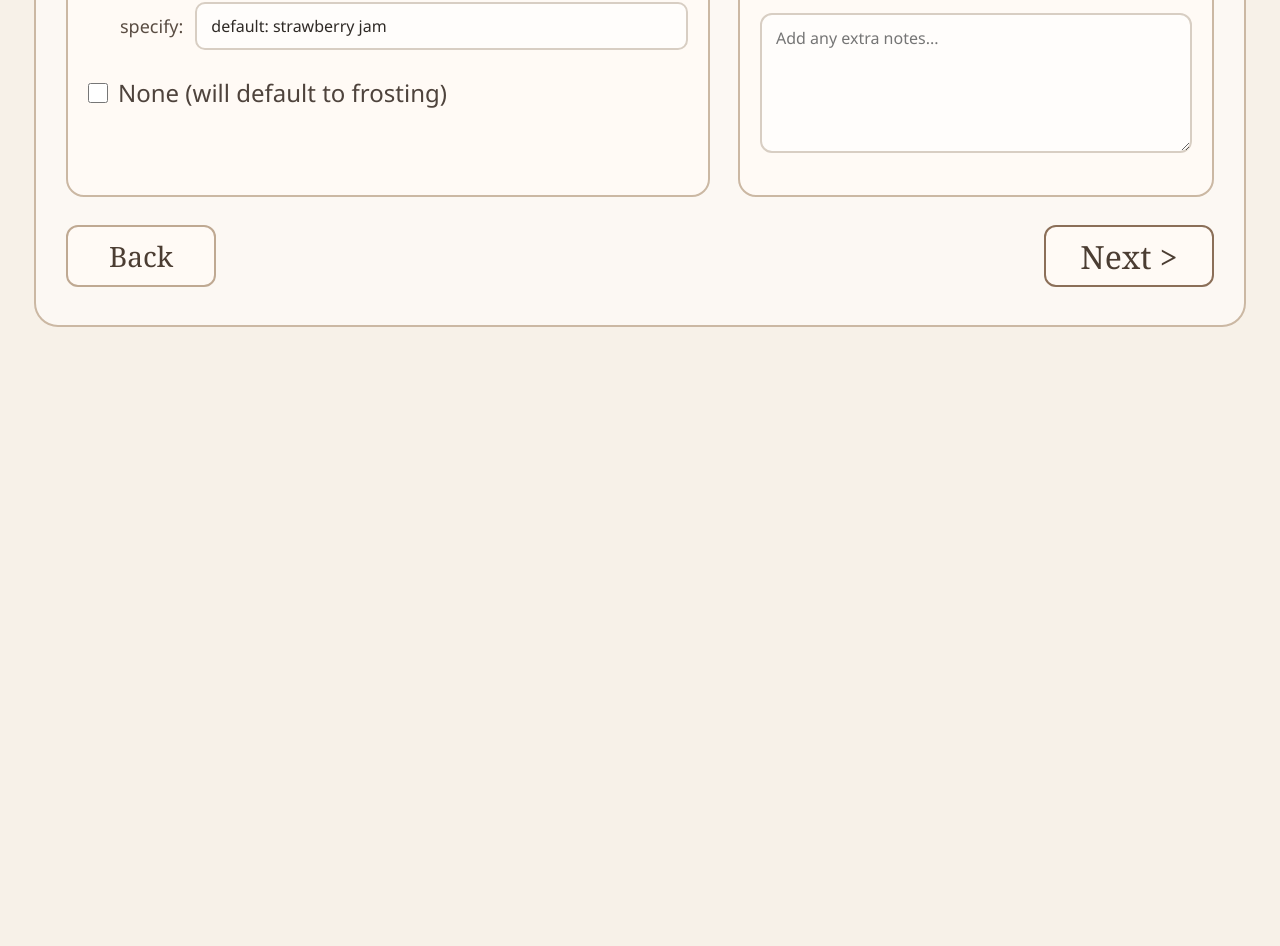
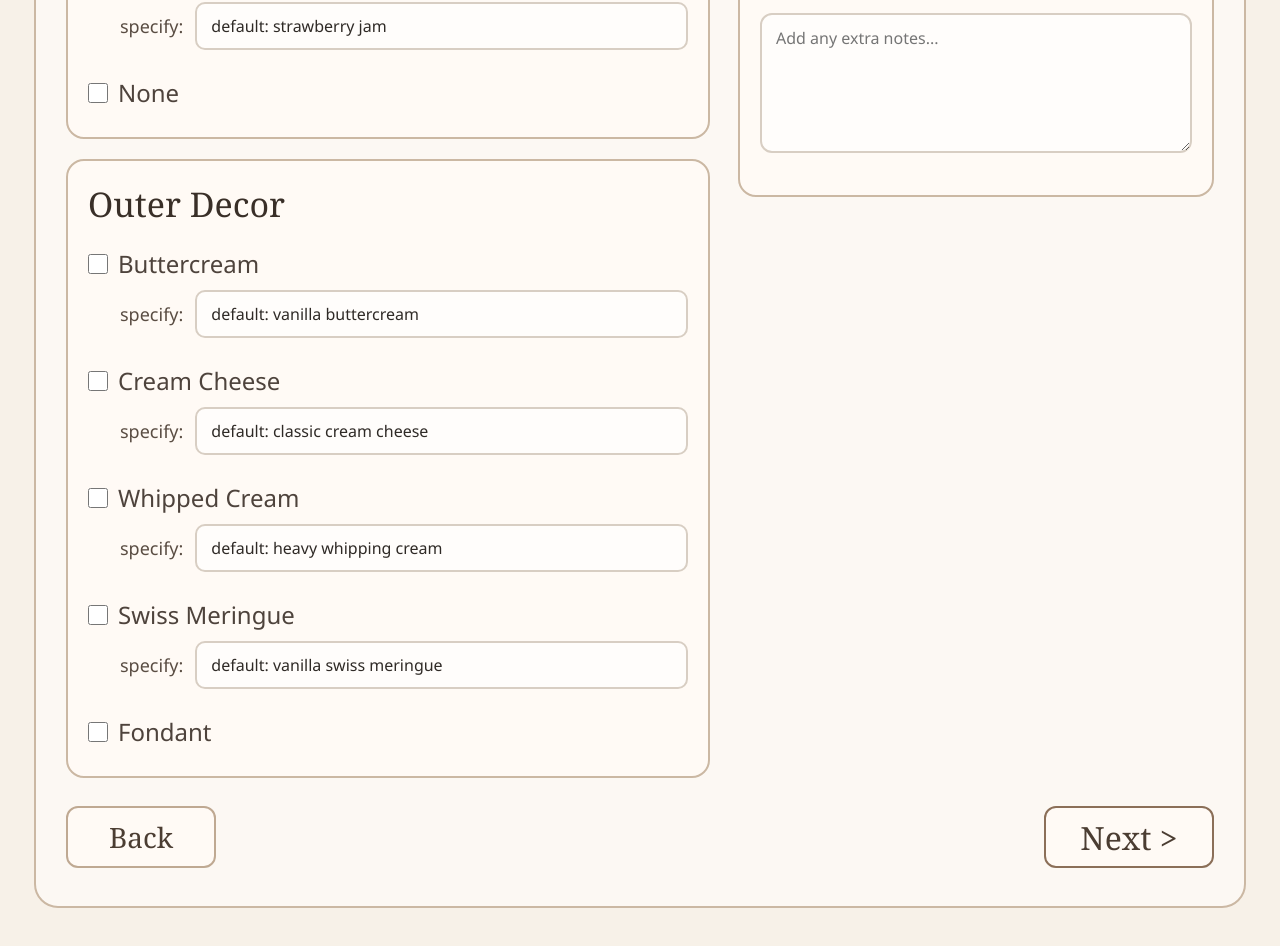
Before and after one commit to alexajimenez24/CakeTalk, a React (Create React App) app: page /fillings in a window 1280 px wide. Shown: the part 656-1602 px from the top of the page. Before the commit the page ends 1023 px from the top, so only its background shows below. Built offline with nearby package versions, Linux system fonts and the light colour scheme; sample sign-in values are in the browser's storage.

Commit message:
Split fillings into inside filling and outer decor sections with separate menus

```diff
--- a/src/pages/FillingsPage.js
+++ b/src/pages/FillingsPage.js
@@ -22,8 +22,31 @@ const fillingOptions = [
   },
   {
     id: "none",
-    label: "None (will default to frosting)",
+    label: "None",
     defaultText: ""
+  }
+];
+
+const frostingOptions = [
+  {
+    id: "buttercream",
+    label: "Buttercream",
+    defaultText: "default: vanilla buttercream"
+  },
+  {
+    id: "cream-cheese",
+    label: "Cream Cheese",
+    defaultText: "default: classic cream cheese"
+  },
+  {
+    id: "whipped-cream",
+    label: "Whipped Cream",
+    defaultText: "default: heavy whipping cream"
+  },
+  {
+    id: "swiss-meringue",
+    label: "Swiss Meringue",
+    defaultText: "default: vanilla swiss meringue"
   }
 ];
 
@@ -51,6 +74,14 @@ export default function FillingsPage() {
     curd: "default: lemon curd",
     jam: "default: strawberry jam"
   });
+  const [selectedFrosting, setSelectedFrosting] = useState("");
+  const [frostingSpecs, setFrostingSpecs] = useState({
+    buttercream: "default: vanilla buttercream",
+    "cream-cheese": "default: classic cream cheese",
+    "whipped-cream": "default: heavy whipping cream",
+    "swiss-meringue": "default: vanilla swiss meringue"
+  });
+  const [fondantChecked, setFondantChecked] = useState(false);
   const [cakeColors, setCakeColors] = useState([]);
   const [showColorMenu, setShowColorMenu] = useState(false);
   const [tiers, setTiers] = useState(3);
@@ -67,6 +98,18 @@ export default function FillingsPage() {
 
     if (savedDraft.fillingSpecs) {
       setFillingSpecs(savedDraft.fillingSpecs);
+    }
+
+    if (savedDraft.selectedFrosting) {
+      setSelectedFrosting(savedDraft.selectedFrosting);
+    }
+
+    if (savedDraft.frostingSpecs) {
+      setFrostingSpecs(savedDraft.frostingSpecs);
+    }
+
+    if (savedDraft.fondantChecked) {
+      setFondantChecked(savedDraft.fondantChecked);
     }
 
     if (Array.isArray(savedDraft.cakeColors)) {
@@ -102,6 +145,9 @@ export default function FillingsPage() {
       ...existingDraft,
       selectedFilling,
       fillingSpecs,
+      selectedFrosting,
+      frostingSpecs,
+      fondantChecked,
       cakeColors,
       cakeTiers: tiers,
       extraNotes,
@@ -124,6 +170,27 @@ export default function FillingsPage() {
     };
     setFillingSpecs(updatedSpecs);
     saveDraft({ fillingSpecs: updatedSpecs });
+  };
+
+  const handleSelectFrosting = (frostingId) => {
+    const newValue = selectedFrosting === frostingId ? "" : frostingId;
+    setSelectedFrosting(newValue);
+    saveDraft({ selectedFrosting: newValue });
+  };
+
+  const handleFrostingSpecChange = (id, value) => {
+    const updatedSpecs = {
+      ...frostingSpecs,
+      [id]: value
+    };
+    setFrostingSpecs(updatedSpecs);
+    saveDraft({ frostingSpecs: updatedSpecs });
+  };
+
+  const handleFondantToggle = () => {
+    const updated = !fondantChecked;
+    setFondantChecked(updated);
+    saveDraft({ fondantChecked: updated });
   };
 
   const handleColorToggle = (color) => {
@@ -246,8 +313,9 @@ export default function FillingsPage() {
         </div>
 
         <div className="fillings-layout">
+          <div className="fillings-left-col">
             <div className="fillings-menu-box">
-            <div className="fillings-menu-header">Fillings</div>
+              <div className="fillings-menu-header">Inside Filling (Choose 1)</div>
 
               <div className="fillings-options-list">
                 {fillingOptions.map((option) => (
@@ -276,6 +344,49 @@ export default function FillingsPage() {
                     )}
                   </div>
                 ))}
+              </div>
+            </div>
+
+            <div className="fillings-menu-box">
+              <div className="fillings-menu-header">Outer Decor</div>
+
+              <div className="fillings-options-list">
+                {frostingOptions.map((option) => (
+                  <div key={option.id} className="filling-row">
+                    <label className="filling-option">
+                      <input
+                        type="checkbox"
+                        checked={selectedFrosting === option.id}
+                        onChange={() => handleSelectFrosting(option.id)}
+                      />
+                      <span>{option.label}</span>
+                    </label>
+
+                    <div className="specify-row">
+                      <span className="specify-label">specify:</span>
+                      <input
+                        type="text"
+                        className="specify-input"
+                        value={frostingSpecs[option.id] || ""}
+                        onChange={(e) =>
+                          handleFrostingSpecChange(option.id, e.target.value)
+                        }
+                      />
+                    </div>
+                  </div>
+                ))}
+
+                <div className="filling-row">
+                  <label className="filling-option">
+                    <input
+                      type="checkbox"
+                      checked={fondantChecked}
+                      onChange={handleFondantToggle}
+                    />
+                    <span>Fondant</span>
+                  </label>
+                </div>
+              </div>
             </div>
           </div>
 
--- a/src/styles.css
+++ b/src/styles.css
@@ -1083,6 +1083,13 @@ textarea {
     grid-template-columns: 1.15fr 0.85fr;
     gap: 28px;
     margin-bottom: 28px;
+    align-items: start;
+  }
+
+  .fillings-left-col {
+    display: flex;
+    flex-direction: column;
+    gap: 20px;
   }
 
   .fillings-menu-box,
```
Lines whose indentation alone changed are shown as unchanged.
